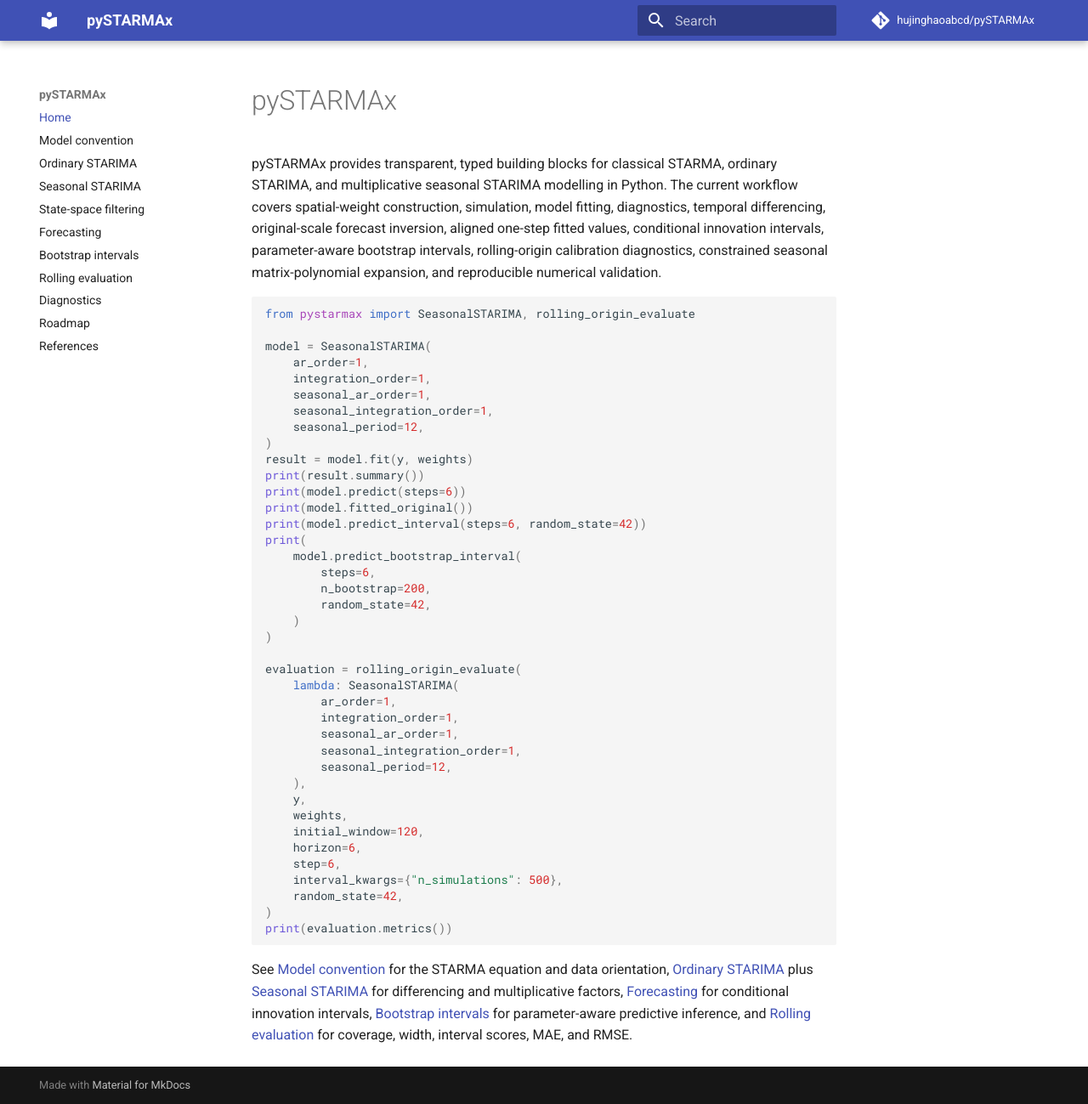
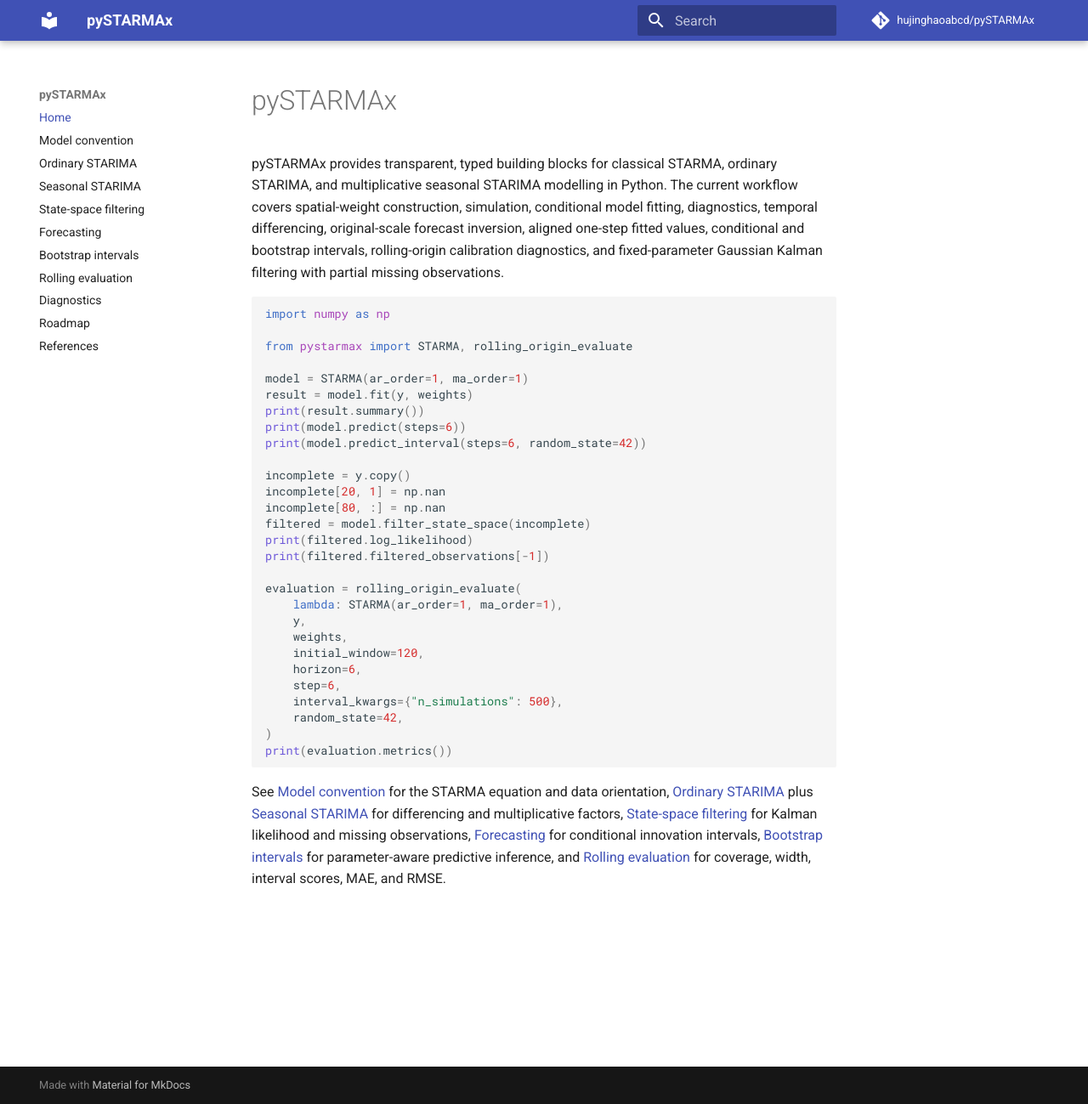
Before and after one commit to hujinghaoabcd/pySTARMAx, an MkDocs documentation site: the page built from docs/index.md, in a window 1280 px wide and 1299 px high. Shown: the whole window at 85% size. Built offline with MkDocs 1.6.1 and Material for MkDocs 9.7.7, drawn with Linux system fonts in a browser that asks for light colours; comment, search, counter and statistics services are not loaded.

Commit message:
Update documentation home for state-space support

````diff
--- a/docs/index.md
+++ b/docs/index.md
@@ -2,43 +2,32 @@
 
 pySTARMAx provides transparent, typed building blocks for classical STARMA,
 ordinary STARIMA, and multiplicative seasonal STARIMA modelling in Python. The
-current workflow covers spatial-weight construction, simulation, model fitting,
-diagnostics, temporal differencing, original-scale forecast inversion, aligned
-one-step fitted values, conditional innovation intervals, parameter-aware
-bootstrap intervals, rolling-origin calibration diagnostics, constrained
-seasonal matrix-polynomial expansion, and reproducible numerical validation.
+current workflow covers spatial-weight construction, simulation, conditional
+model fitting, diagnostics, temporal differencing, original-scale forecast
+inversion, aligned one-step fitted values, conditional and bootstrap intervals,
+rolling-origin calibration diagnostics, and fixed-parameter Gaussian Kalman
+filtering with partial missing observations.
 
 ```python
-from pystarmax import SeasonalSTARIMA, rolling_origin_evaluate
+import numpy as np
 
-model = SeasonalSTARIMA(
-    ar_order=1,
-    integration_order=1,
-    seasonal_ar_order=1,
-    seasonal_integration_order=1,
-    seasonal_period=12,
-)
+from pystarmax import STARMA, rolling_origin_evaluate
+
+model = STARMA(ar_order=1, ma_order=1)
 result = model.fit(y, weights)
 print(result.summary())
 print(model.predict(steps=6))
-print(model.fitted_original())
 print(model.predict_interval(steps=6, random_state=42))
-print(
-    model.predict_bootstrap_interval(
-        steps=6,
-        n_bootstrap=200,
-        random_state=42,
-    )
-)
+
+incomplete = y.copy()
+incomplete[20, 1] = np.nan
+incomplete[80, :] = np.nan
+filtered = model.filter_state_space(incomplete)
+print(filtered.log_likelihood)
+print(filtered.filtered_observations[-1])
 
 evaluation = rolling_origin_evaluate(
-    lambda: SeasonalSTARIMA(
-        ar_order=1,
-        integration_order=1,
-        seasonal_ar_order=1,
-        seasonal_integration_order=1,
-        seasonal_period=12,
-    ),
+    lambda: STARMA(ar_order=1, ma_order=1),
     y,
     weights,
     initial_window=120,
@@ -52,7 +41,8 @@
 
 See [Model convention](model.md) for the STARMA equation and data orientation,
 [Ordinary STARIMA](starima.md) plus [Seasonal STARIMA](seasonal.md) for
-differencing and multiplicative factors, [Forecasting](forecasting.md) for
+differencing and multiplicative factors, [State-space filtering](state_space.md)
+for Kalman likelihood and missing observations, [Forecasting](forecasting.md) for
 conditional innovation intervals, [Bootstrap intervals](bootstrap.md) for
 parameter-aware predictive inference, and [Rolling evaluation](evaluation.md)
 for coverage, width, interval scores, MAE, and RMSE.
````
